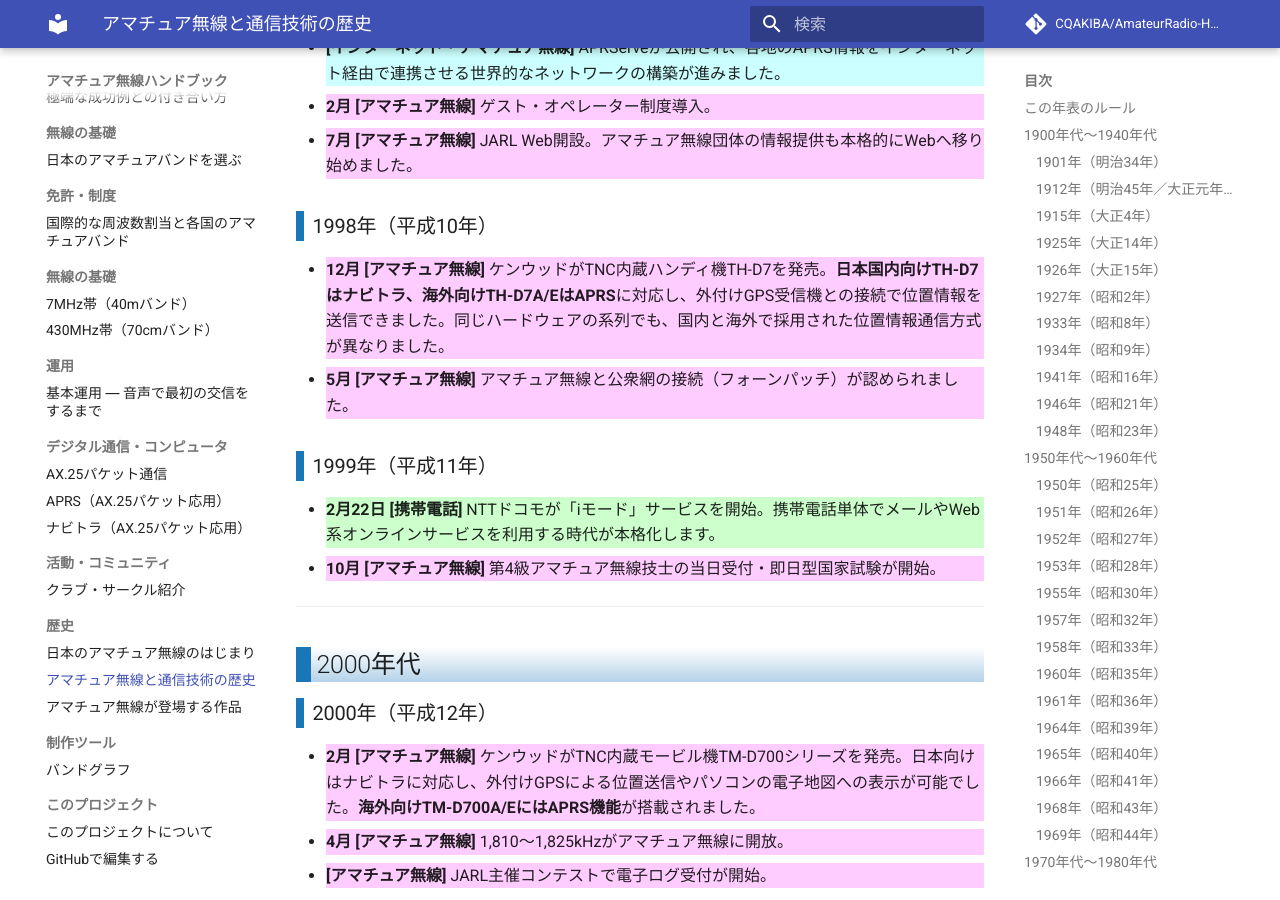
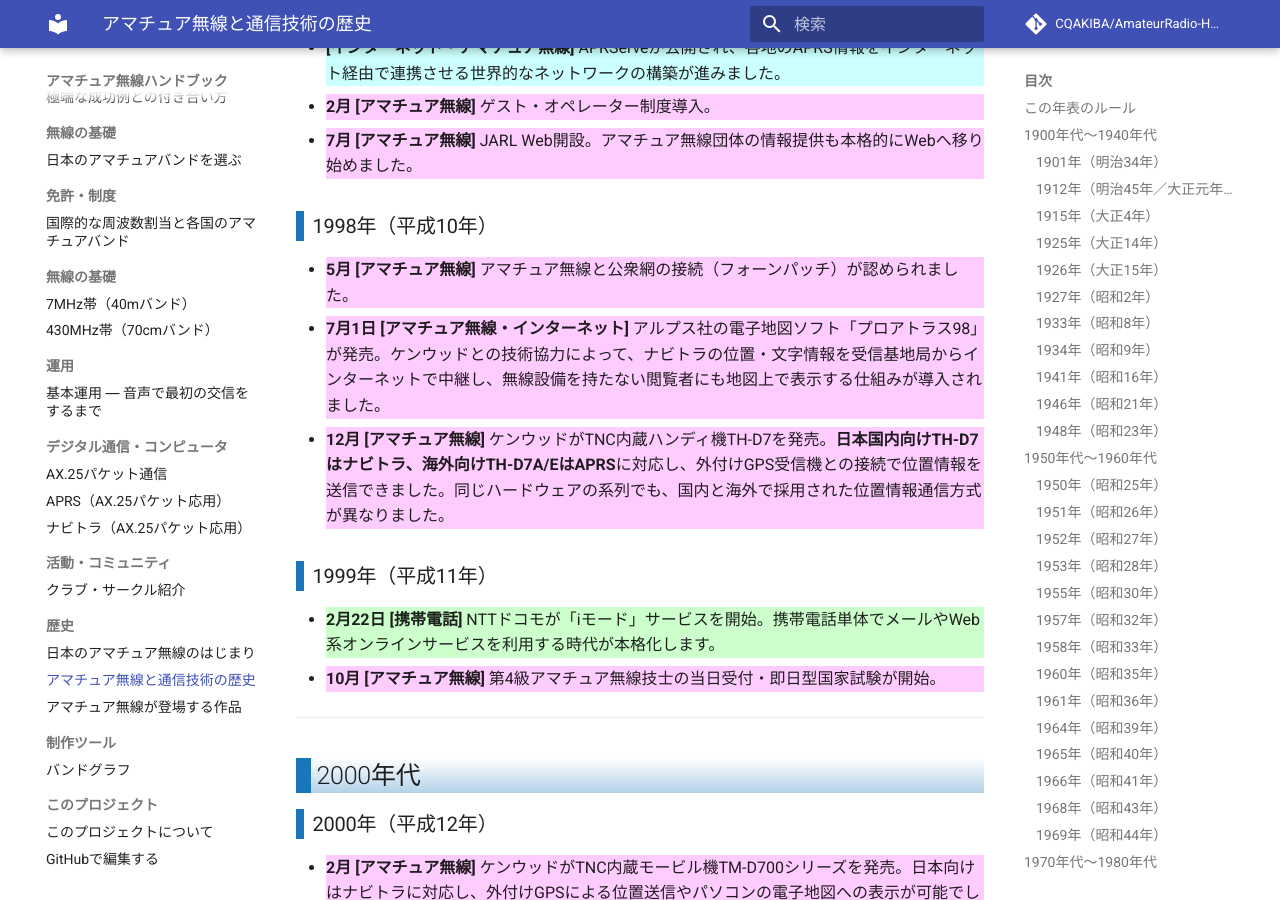
Before and after one commit to CQAKIBA/AmateurRadio-Handbook, an MkDocs documentation site: the page built from docs/15_歴史/history.md, in a window 1280 px wide and 900 px high, scrolled down 9790 px. Built offline with MkDocs 1.6.1 and Material for MkDocs 9.7.7, drawn with Linux system fonts in a browser that asks for light colours; comment, search, counter and statistics services are not loaded; some of the changed text lies outside the part shown.

Commit message:
docs: プロアトラス98のナビトラ地図連携を年表に追加し第7章へリンク

```diff
--- a/docs/15_歴史/history.md
+++ b/docs/15_歴史/history.md
@@ -283,8 +283,9 @@
 
 ### 1998年（平成10年）
 
+- **5月 [アマチュア無線]** アマチュア無線と公衆網の接続（フォーンパッチ）が認められました。
+- **7月1日 [アマチュア無線・インターネット]** アルプス社の電子地図ソフト「プロアトラス98」が発売。ケンウッドとの技術協力によって、ナビトラの位置・文字情報を受信基地局からインターネットで中継し、無線設備を持たない閲覧者にも地図上で表示する仕組みが導入されました。
 - **12月 [アマチュア無線]** ケンウッドがTNC内蔵ハンディ機TH-D7を発売。**日本国内向けTH-D7はナビトラ、海外向けTH-D7A/EはAPRS**に対応し、外付けGPS受信機との接続で位置情報を送信できました。同じハードウェアの系列でも、国内と海外で採用された位置情報通信方式が異なりました。
-- **5月 [アマチュア無線]** アマチュア無線と公衆網の接続（フォーンパッチ）が認められました。
 
 ### 1999年（平成11年）
 
@@ -395,6 +396,7 @@
 
 - **3月29日深夜 [放送]** NHKラジオ第2が放送終了。翌3月30日からNHKのラジオ放送は「NHK AM」「NHK FM」の2波体制へ再編されました。
 - **6月12日 [アマチュア無線]** JARL創立100周年。1926年の設立から100年を迎えました。
+- **7月30日 [アマチュア無線]** ケンウッドがAPRSとD-STARに対応した144/430MHz帯のTM-D750/Sを発売。TNCや位置情報通信が、現在の市販無線機にも継承されています。
 
 ---
 
@@ -420,6 +422,8 @@
 1990年代になると、同じパケット通信の仕組みが**位置情報・気象情報・短いメッセージの共有**にも活用されます。米国のAPRSはBob Bruningaの研究をもとに発展し、日本のナビトラはNAZCAなどのアマチュアグループが提案したGPSと電子地図の連携から、ケンウッドによる製品化につながりました。両者は**共通する技術を用いながら、異なる通信手順・運用文化として発展した**ため、初期の国内向けTH-D7・TM-D700と海外向けモデルでも対応機能に違いがありました。2007年の国内向けTM-D710ではAPRSとナビトラの双方を標準装備しています。
 
 なお、**RBBS-PC**という名前の電話回線用パソコン通信ソフトも存在しますが、日本のアマチュア無線でRBBSと呼ばれた無線パケット用の電子掲示板とは、名称が似ているだけで同一の製品やシステムではありません。
+
+それぞれの仕組みや遊び方、当時の製品は[AX.25パケット通信](../07_デジタル通信・コンピュータ/AX25パケット.md)、[APRS](../07_デジタル通信・コンピュータ/APRS.md)、[ナビトラ](../07_デジタル通信・コンピュータ/ナビトラ.md)で紹介しています。
 
 ## 技術史の記録をお持ちの方へ
 
@@ -524,6 +528,11 @@
 - ケンウッド「TM-D710Gシリーズ」（2013年のGPS内蔵モービル機製品化と、旧国内版・海外版の違いにも言及）
   https://www.kenwood.com/jp/newsrelease/2013/20131023.html
 
+- INTERNET Watch「アルプスがインターネットでナビトラ情報が得られる電子地図ソフトを発売」（1998年7月、アルプス社・ケンウッドの共同開発）
+  https://internet.watch.impress.co.jp/www/article/980710/alps.htm
+- ケンウッド：2026年7月30日TM-D750/S製品発表・APRS対応
+  https://www.kenwood.com/jp/press/2026/
+
 ### アマチュア衛星の開発とデジタル化
 
 - AMSAT「Orbiting Satellites Carrying Amateur Radio」（各OSCAR衛星の打上げ日一覧）
```
